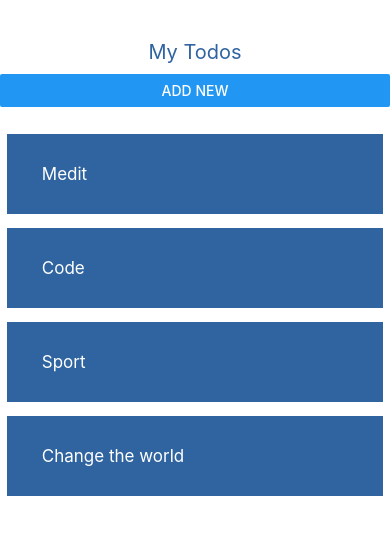
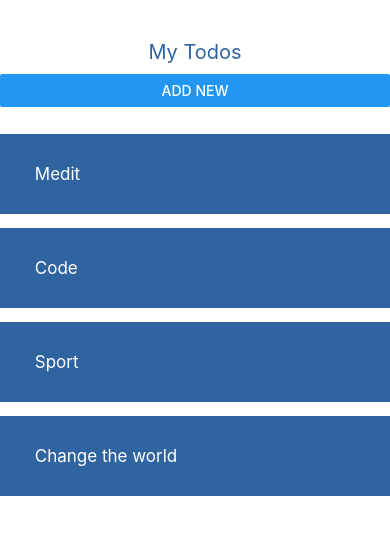
Before and after one commit to Emi-vas/ReactNative_practice, a React Native app: screen / in a window 390 px wide. Shown: the top 534 px of the page. Built offline with nearby package versions, Linux system fonts and the light colour scheme.

Commit message:
liste all todos + done fonction

```diff
--- a/App.js
+++ b/App.js
@@ -24,11 +24,7 @@ export default function App() {
            />
 
           {
-            addNew ? (
-              <Form />
-            ) : (
-              <List todos={todos} />
-            )
+            addNew ? <Form /> : <List todos={todos} setTodos={setTodos} />
           }
       </View>
 
--- a/components/List.jsx
+++ b/components/List.jsx
@@ -1,14 +1,42 @@
-import React from 'react';
+import React, { useState } from 'react';
 import { StyleSheet, Text, View, FlatList, TouchableOpacity } from 'react-native';
 
 
-const List = ({ todos }) => {
+const List = ({ todos, setTodos }) => {
+  const [confirm, setConfirm] = useState(false)
+
+  const handleClicItem = (item) => {
+    if(confirm.id == item.key) {
+      setConfirm(false)
+    } else {
+      setConfirm({id : item.key})
+    }
+  }
+
+  const deleteItem = () => {
+    setTodos((prevTodo) => {
+        return prevTodo.filter(elem => elem.key != confirm.id)
+    })
+  }
+
     return (
         <View style={styles.list}>
             <FlatList
                 data={todos}
                 renderItem={({ item }) => (
-                <Text style={styles.text}> {item.body} </Text>
+                  <TouchableOpacity
+                    onPress={()=> handleClicItem(item)}
+                    style={styles.elem}
+                  >
+                    <Text style={styles.text}> {item.body} </Text>
+                    {
+                      confirm.id == item.key && (
+                        <TouchableOpacity style={styles.confirm} onPress={deleteItem}>
+                            <Text style={styles.confirmText}> Done ?</Text>
+                        </TouchableOpacity>
+                        )
+                    }
+                  </TouchableOpacity>
                 )}
             />
         </View>
@@ -18,15 +46,29 @@ const List = ({ todos }) => {
 const styles = StyleSheet.create({
 
     list: {
-      marginTop: 20
+      marginTop: 20,
     },
     text: {
       fontSize: 17,
       backgroundColor: "#2f64a1",
       color: "white",
-      margin: 7,
+      marginVertical: 7,
       padding: 30,
+      flex: 1
 
+    },
+    elem: {
+      flex: 1,
+      flexDirection: "row",
+      alignItems: "center"
+    },
+    confirm: {
+      backgroundColor: "#81bcff",
+    },
+    confirmText: {
+      color: "white",
+      padding: 10,
+      fontSize: 22
     }
 
   });
--- a/style.css
+++ b/style.css
@@ -1,3 +1,3 @@
 . {
-    color: #2f64a1;
+    color: #81bcff;
 }
```
